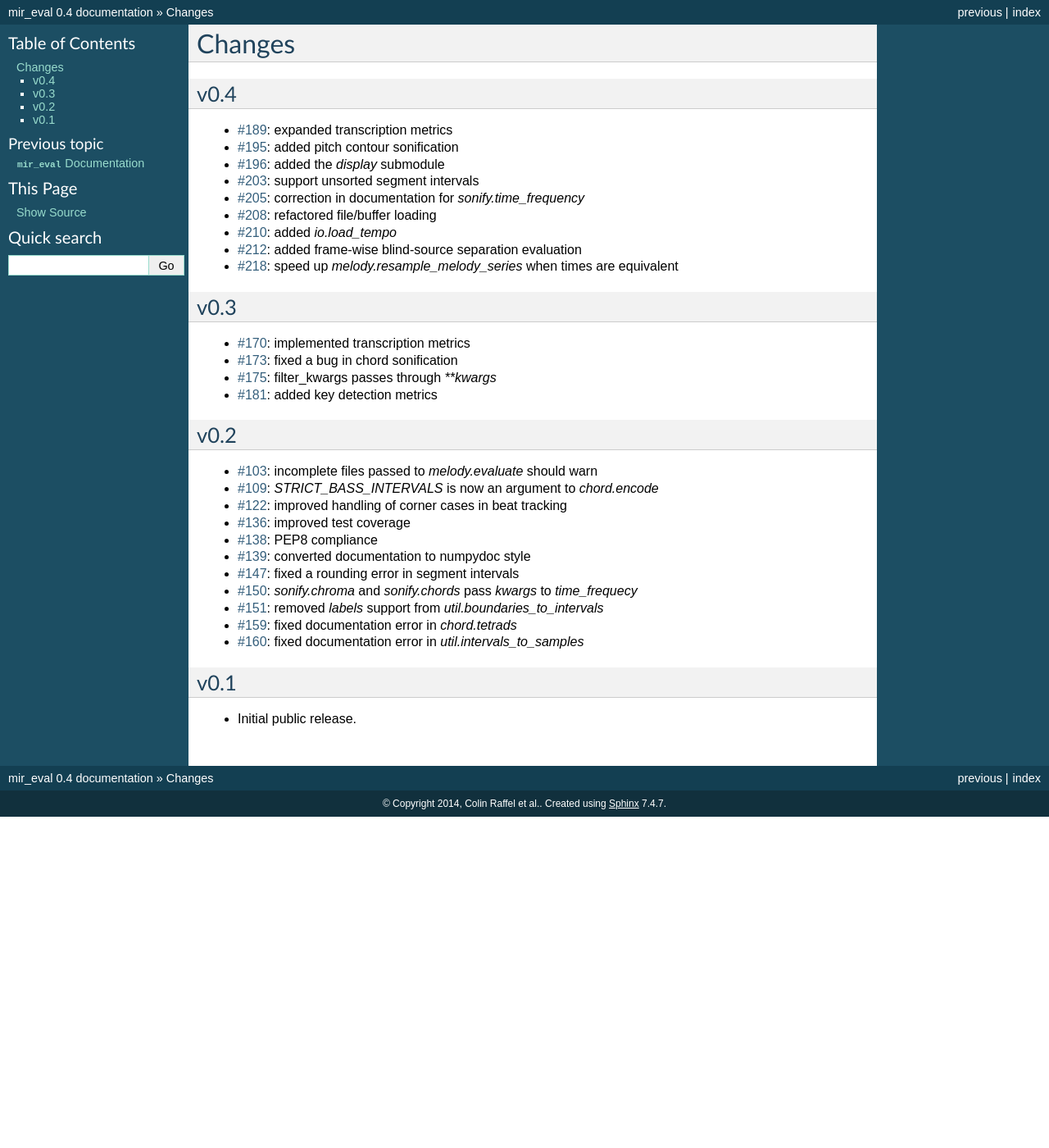
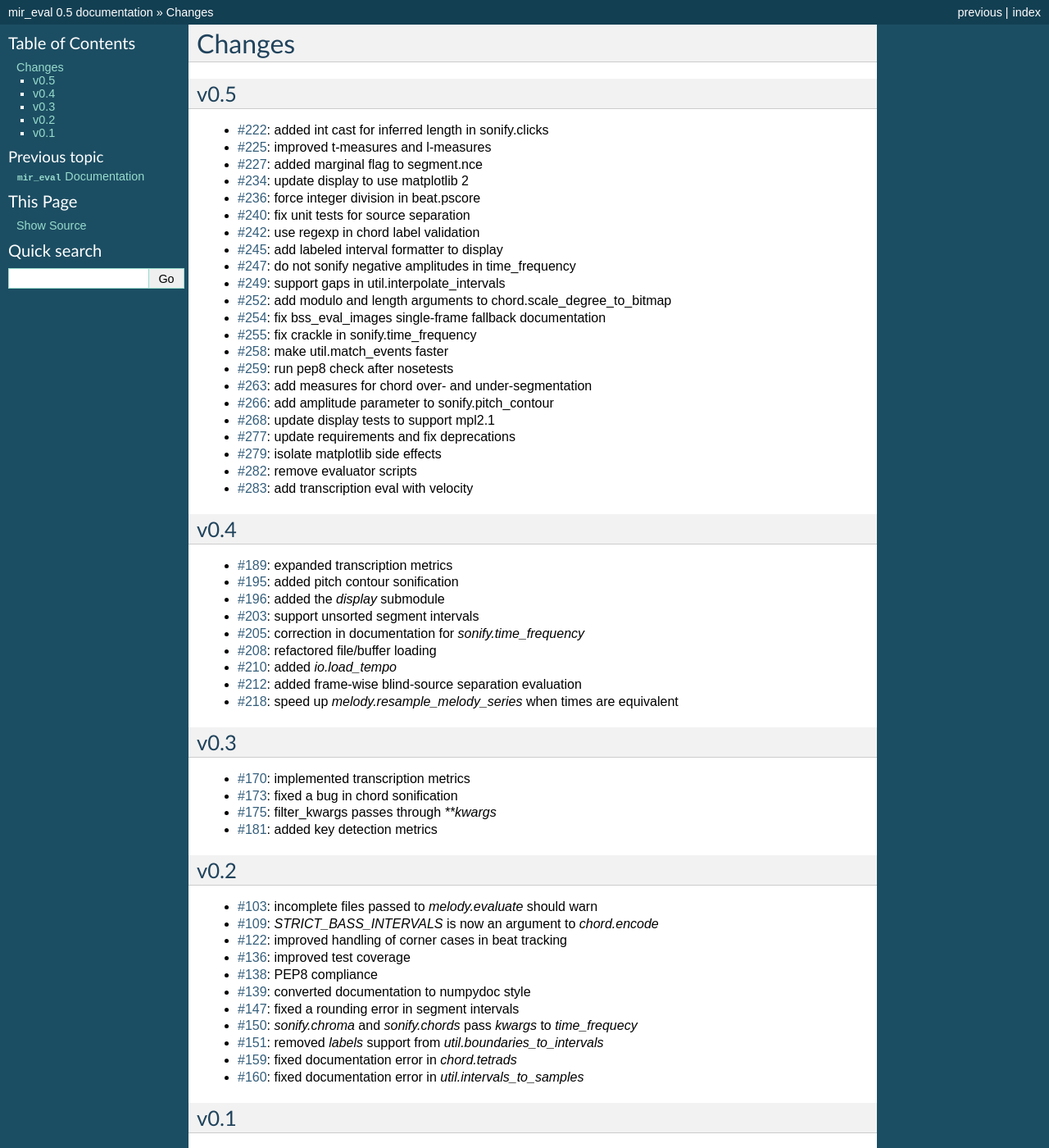
Before and after one commit to craffel/mir_eval, a Sphinx documentation site: the page built from docs/changes.rst, in a window 1280 px wide and 1400 px high. Shown: the whole window at 82% size. Built offline with Sphinx 7.4.7, drawn with Linux system fonts in a browser that asks for light colours; formulas are drawn with MathJax 3; some of the changed text lies outside the part shown.

Commit message:
Update to v0.5

```diff
--- a/docs/changes.rst
+++ b/docs/changes.rst
@@ -1,5 +1,54 @@
 Changes
 =======
+
+v0.5
+----
+
+- `#222`_: added int cast for inferred length in sonify.clicks
+- `#225`_: improved t-measures and l-measures
+- `#227`_: added marginal flag to segment.nce
+- `#234`_: update display to use matplotlib 2
+- `#236`_: force integer division in beat.pscore
+- `#240`_: fix unit tests for source separation
+- `#242`_: use regexp in chord label validation
+- `#245`_: add labeled interval formatter to display
+- `#247`_: do not sonify negative amplitudes in time_frequency
+- `#249`_: support gaps in util.interpolate_intervals
+- `#252`_: add modulo and length arguments to chord.scale_degree_to_bitmap
+- `#254`_: fix bss_eval_images single-frame fallback documentation
+- `#255`_: fix crackle in sonify.time_frequency
+- `#258`_: make util.match_events faster
+- `#259`_: run pep8 check after nosetests
+- `#263`_: add measures for chord over- and under-segmentation
+- `#266`_: add amplitude parameter to sonify.pitch_contour
+- `#268`_: update display tests to support mpl2.1
+- `#277`_: update requirements and fix deprecations
+- `#279`_: isolate matplotlib side effects
+- `#282`_: remove evaluator scripts
+- `#283`_: add transcription eval with velocity
+
+.. _#222: https://github.com/craffel/mir_eval/pull/222
+.. _#225: https://github.com/craffel/mir_eval/pull/225
+.. _#227: https://github.com/craffel/mir_eval/pull/227
+.. _#234: https://github.com/craffel/mir_eval/pull/234
+.. _#236: https://github.com/craffel/mir_eval/pull/236
+.. _#240: https://github.com/craffel/mir_eval/pull/240
+.. _#242: https://github.com/craffel/mir_eval/pull/242
+.. _#245: https://github.com/craffel/mir_eval/pull/245
+.. _#247: https://github.com/craffel/mir_eval/pull/247
+.. _#249: https://github.com/craffel/mir_eval/pull/249
+.. _#252: https://github.com/craffel/mir_eval/pull/252
+.. _#254: https://github.com/craffel/mir_eval/pull/254
+.. _#255: https://github.com/craffel/mir_eval/pull/255
+.. _#258: https://github.com/craffel/mir_eval/pull/258
+.. _#259: https://github.com/craffel/mir_eval/pull/259
+.. _#263: https://github.com/craffel/mir_eval/pull/263
+.. _#266: https://github.com/craffel/mir_eval/pull/266
+.. _#268: https://github.com/craffel/mir_eval/pull/268
+.. _#277: https://github.com/craffel/mir_eval/pull/277
+.. _#279: https://github.com/craffel/mir_eval/pull/279
+.. _#282: https://github.com/craffel/mir_eval/pull/282
+.. _#283: https://github.com/craffel/mir_eval/pull/283
 
 v0.4
 ----
--- a/docs/conf.py
+++ b/docs/conf.py
@@ -57,9 +57,9 @@ copyright = u'2014, Colin Raffel et al.'
 # built documents.
 #
 # The short X.Y version.
-version = '0.4'
+version = '0.5'
 # The full version, including alpha/beta/rc tags.
-release = '0.4'
+release = '0.5'
 
 # The language for content autogenerated by Sphinx. Refer to documentation
 # for a list of supported languages.
--- a/mir_eval/__init__.py
+++ b/mir_eval/__init__.py
@@ -19,4 +19,4 @@ from . import transcription
 from . import transcription_velocity
 from . import key
 
-__version__ = '0.4'
+__version__ = '0.5'
--- a/setup.py
+++ b/setup.py
@@ -5,7 +5,7 @@ with open('README.rst') as file:
 
 setup(
     name='mir_eval',
-    version='0.4',
+    version='0.5',
     description='Common metrics for common audio/music processing tasks.',
     author='Colin Raffel',
     author_email='craffel@gmail.com',
```
